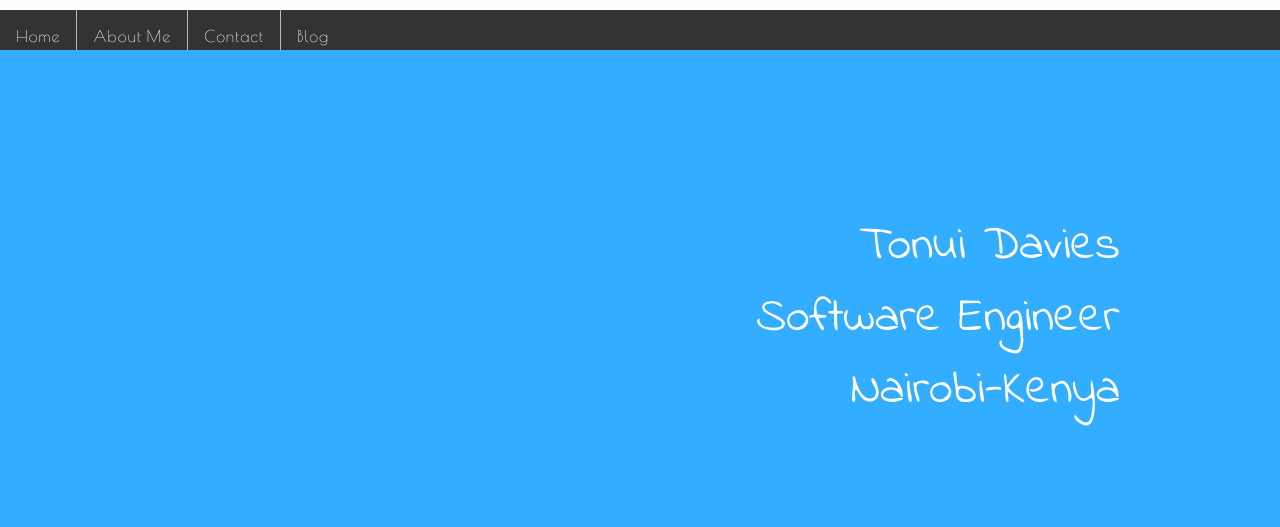
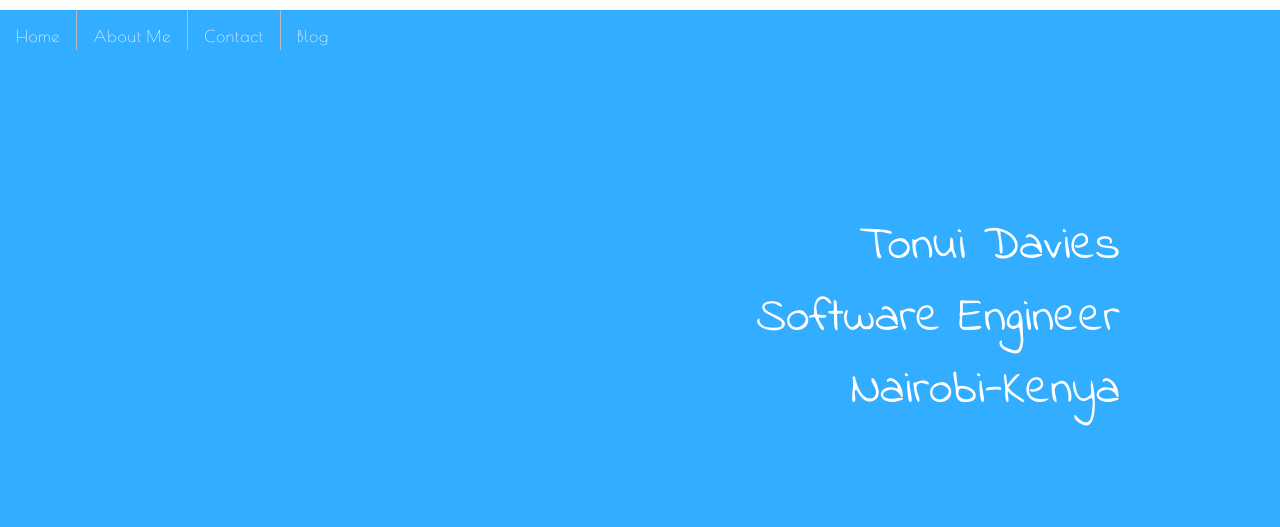
Before and after one commit to erick-munene/tonuidaviesite, a plain HTML site: page index.html in a window 1280 px wide. Shown: the top 527 px of the page. Drawn offline with nearby package versions, Linux system fonts and the light colour scheme; a web font is replaced by a local one.

Commit message:
background colour of the nav changed to blue

```diff
--- a/css/app.css
+++ b/css/app.css
@@ -72,7 +72,7 @@ ul {
     margin: 0;
     padding: 0;
     overflow: hidden;
-    background-color: #333;
+    background-color: #33adff
 }
 
 li {
```
